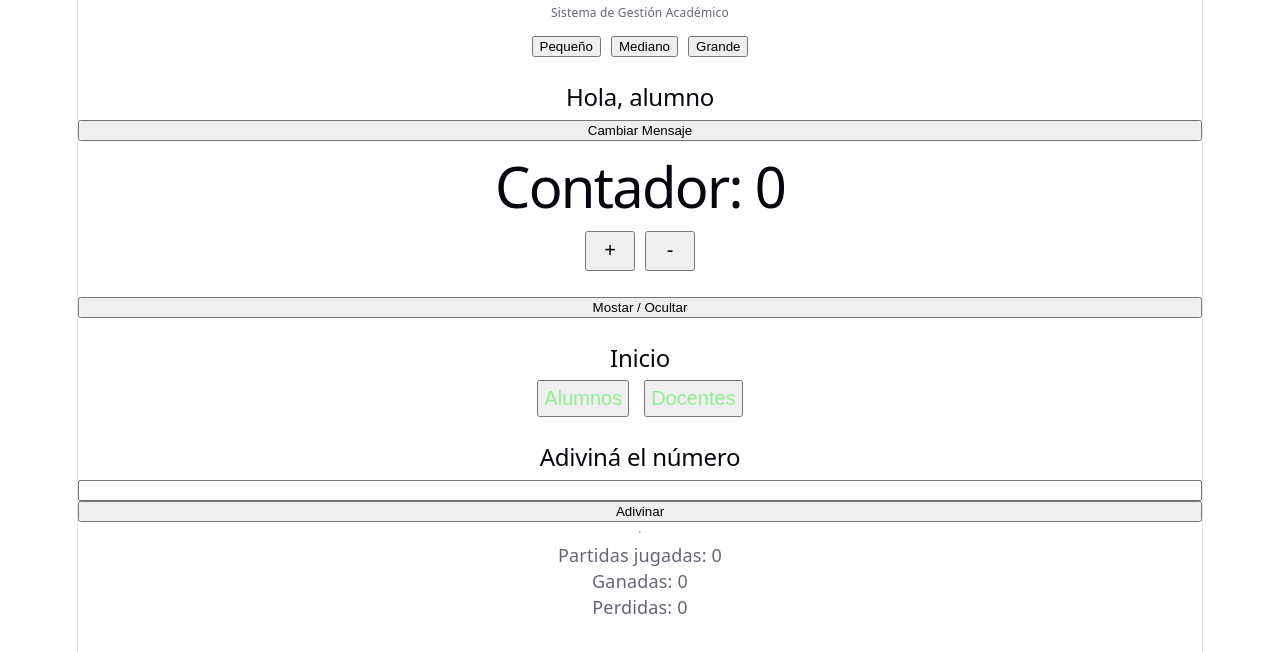
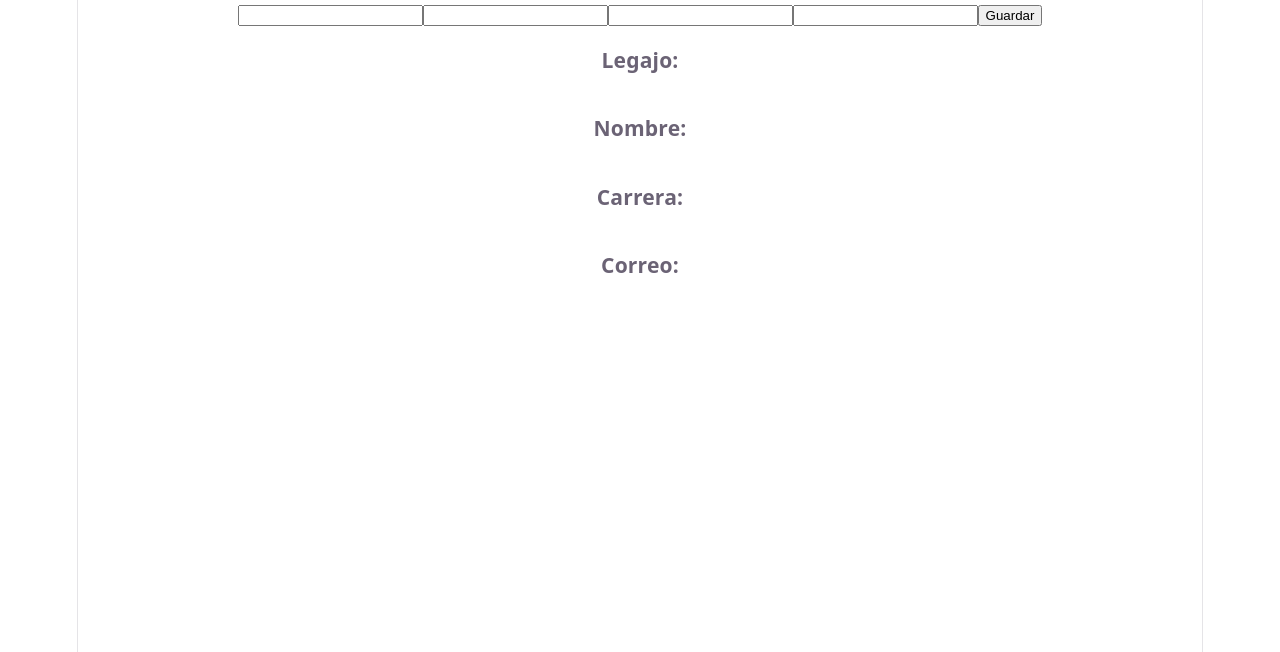
Before and after one commit to IAgretti/SGA, a React (Vite) app in the folder frontend-react/: page / in a window 1280 px wide. Shown: the top 652 px of the page. Built offline with nearby package versions, Linux system fonts and the light colour scheme.

Commit message:
Clase 30: eventos y formulario en React

```diff
--- a/frontend-react/src/App.jsx
+++ b/frontend-react/src/App.jsx
@@ -1,22 +1,10 @@
-import Incrementar from "./components/ejemplos/Incrementar"
-import CambiarTitulo from "./components/ejemplos/CambiarTitulo"
-import { Adivina } from "./components/ejemplos/Adivina"
-import Mensaje from "./components/ejemplos/Mensaje"
-import TamanioTexto from "./components/ejemplos/TamanioTexto"
+import FormularioA from "./components/FormularioA"
 
 function App()
 {
+
   return (
-    <>
-    <TamanioTexto />
-    <br />
-    <Mensaje />
-    <Incrementar />
-    <br />
-    <CambiarTitulo />
-    <br />
-    <Adivina />
-    </>
+    <FormularioA />
   )
 }
 export default App
--- /dev/null
+++ b/frontend-react/src/components/FormularioA.jsx
@@ -0,0 +1,42 @@
+import { useState } from "react";
+
+function FormularioA(){
+    const [legajo, setLegajo] = useState("")
+    const [nombre, setNombre] = useState("")
+    const [carrera, setCarrera] = useState("")
+    const [correo, setCorreo] = useState("")
+
+    function guardar(e) {
+        e.preventDefault()
+        console.log(nombre)
+        console.log(correo)
+    }
+    return(
+        <>
+        <form onSubmit={guardar}>
+            <input type="text"
+            value={legajo}
+            onChange={(e) => setLegajo(e.target.value)}
+            />
+            <input
+            value={nombre}
+            onChange={(e) => setNombre(e.target.value)}
+            />
+            <input
+            value={carrera}
+            onChange={(e) => setCarrera(e.target.value)}
+            />
+            <input
+            value={correo}
+            onChange={(e) => setCorreo(e.target.value)}
+            />
+            <button type="submit">Guardar</button>
+        </form>
+        <h3>Legajo: {legajo}</h3>
+        <h3>Nombre: {nombre}</h3>
+        <h3>Carrera: {carrera}</h3>
+        <h3>Correo: {correo}</h3>
+        </>
+    )
+}
+export default FormularioA
```
